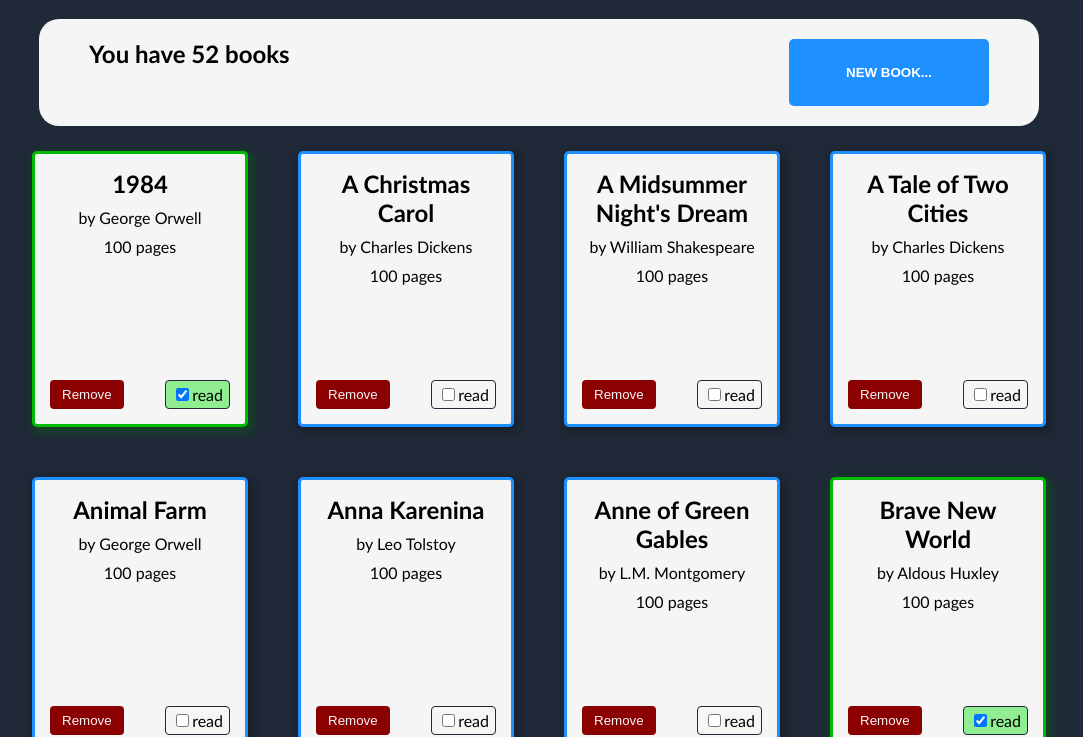
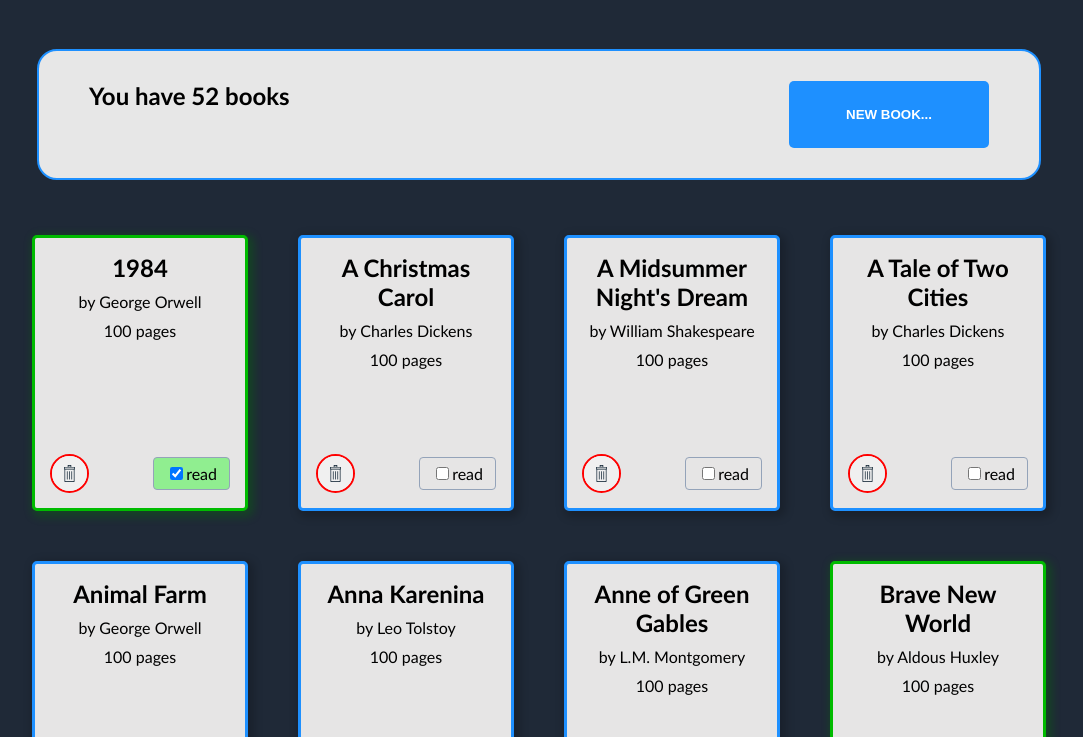
Before and after one commit to ravanbak/library, a plain HTML site: page index.html in a window 1280 px wide. Shown: the part 63-800 px from the top of the page, without its empty margins (101-1184 px from the left). Drawn offline with Linux system fonts and the light colour scheme.

Commit message:
Add trashcan icon for delete book button

```diff
--- a/script.js
+++ b/script.js
@@ -94,13 +94,20 @@ function displayBooks() {
         let inputContainer = document.createElement('div');
         inputContainer.classList.add('book__input-container');
 
-        let btn = document.createElement('button');
-        btn.addEventListener('click', libraryRemoveBook);
-        btn.setAttribute('type', 'button');
-        btn.setAttribute('data-idx', idx);
-        btn.classList.add('book__btn-remove');
-        btn.textContent = 'Remove';
-        inputContainer.appendChild(btn);
+        let imgTrash = document.createElement('img');
+        imgTrash.setAttribute('src', 'trash.svg');
+        imgTrash.classList.add('book__img-remove');
+        imgTrash.addEventListener('click', libraryRemoveBook);
+        imgTrash.setAttribute('data-idx', idx);
+        inputContainer.appendChild(imgTrash);
+
+        // let btn = document.createElement('button');
+        // btn.addEventListener('click', libraryRemoveBook);
+        // btn.setAttribute('type', 'button');
+        // btn.setAttribute('data-idx', idx);
+        // btn.classList.add('book__btn-remove');
+        // btn.textContent = 'Remove';
+        // inputContainer.appendChild(btn);
 
         let divChk = document.createElement('div');
         divChk.classList.add('book__chk-container');
--- a/style.css
+++ b/style.css
@@ -21,17 +21,19 @@ body {
     display: flex;
     width: 100%;
     justify-content: center;
+    margin: 30px 0;
 }
 
 .dashboard {
     display: flex;
     flex-grow: 1;
     margin: auto 20px;
-    padding: 0 50px;
+    padding: 10px 50px;
     max-width: 900px;
     border-radius: 20px;
+    border: solid 2px dodgerblue;
     justify-content: space-between;
-    background: whitesmoke;
+    background: rgb(231, 231, 231);
 }
 
 .btn-add-book {
@@ -66,7 +68,7 @@ body {
     padding: 15px;
     border: 3px solid dodgerblue;
     border-radius: 5px;
-    background: whitesmoke;
+    background: rgb(230, 229, 229);
     box-shadow: 3px 3px 8px 3px #00000034;
 }
 
@@ -78,19 +80,19 @@ body {
     justify-content: space-between;
 }
 
-.book .book__input-container button {
-    background: darkred;
-    color: whitesmoke;
-    border: none;
-    border-radius: 4px;
-    padding: 4px 12px;
+.book__img-remove {
+    width: 35px;
+    height: auto;
+    border: 2px red solid;
+    border-radius: 50%;
 }
 
-.book .book__input-container .book__chk-container {
+.book__chk-container {
     display: flex;
-    border: 1px solid #1F2937;
+    margin: auto 0;
+    border: 1px solid #94a3b9;
     border-radius: 4px;
-    padding: 4px 6px;
+    padding: 6px 12px;
 }
 
 .book span {
@@ -180,3 +182,18 @@ textarea:focus {
   /*border: 2px solid red;*/
   border-color: red;
 }
+
+.footer {
+    display: flex;
+    color: whitesmoke;
+    width: 300px;
+    justify-content: space-evenly;
+    align-items: center;
+    margin: 50px auto;
+    padding: 20px 0;
+    border-top: 1px solid rgba(245, 245, 245, 0.4);
+}
+
+.fa.fa-github.fa-2x {
+    color: white;
+}
```
Also changed, not shown: trash.svg (added).
